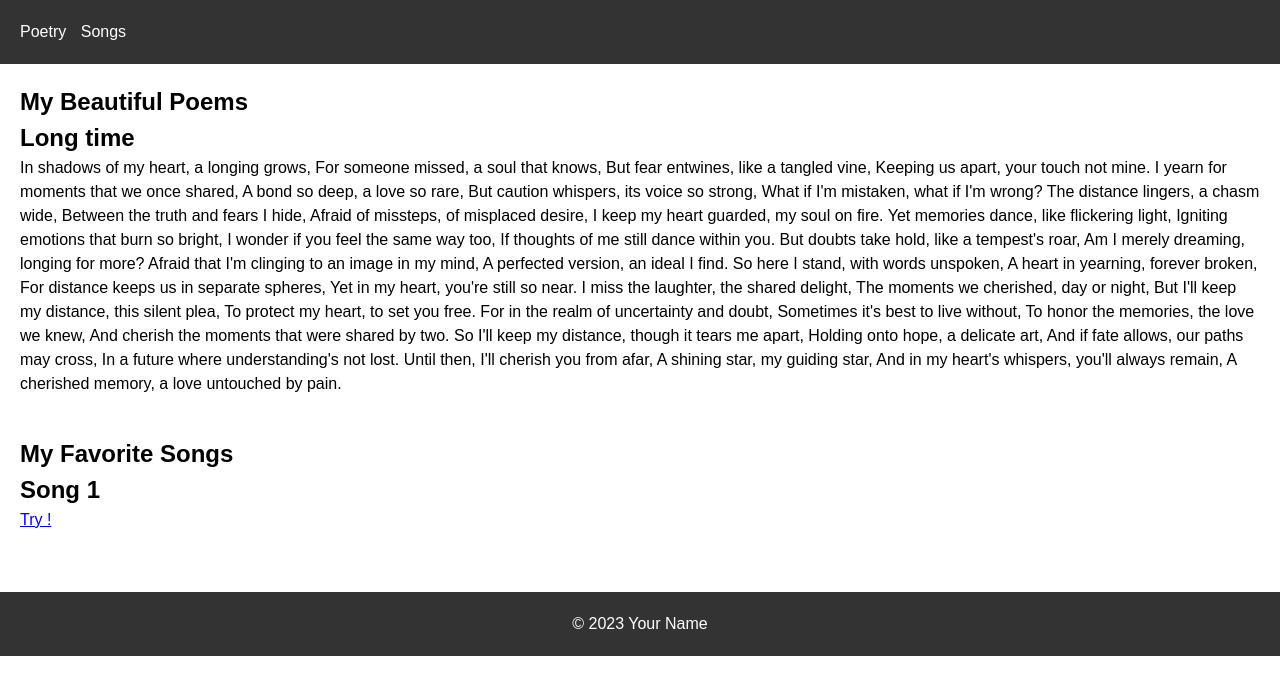
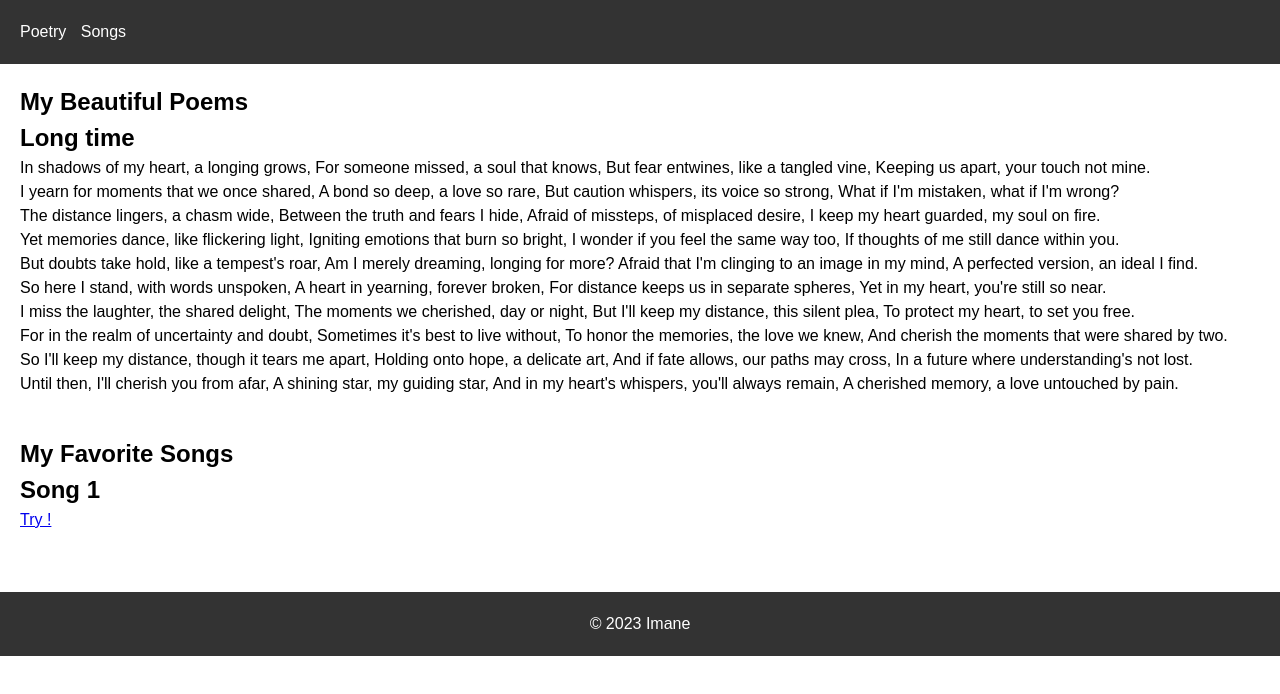
Before and after one commit to imandsw/stars, a plain HTML site: page index.html in a window 1280 px wide. Drawn offline with Linux system fonts and the light colour scheme.

Commit message:
Update index.html

```diff
--- a/index.html
+++ b/index.html
@@ -26,47 +26,47 @@
 For someone missed, a soul that knows,
 But fear entwines, like a tangled vine,
 Keeping us apart, your touch not mine.
-
+        </p>
 I yearn for moments that we once shared,
 A bond so deep, a love so rare,
 But caution whispers, its voice so strong,
 What if I'm mistaken, what if I'm wrong?
-
+<p>
 The distance lingers, a chasm wide,
 Between the truth and fears I hide,
 Afraid of missteps, of misplaced desire,
 I keep my heart guarded, my soul on fire.
-
+</p>
 Yet memories dance, like flickering light,
 Igniting emotions that burn so bright,
 I wonder if you feel the same way too,
 If thoughts of me still dance within you.
-
+<p>
 But doubts take hold, like a tempest's roar,
 Am I merely dreaming, longing for more?
 Afraid that I'm clinging to an image in my mind,
 A perfected version, an ideal I find.
-
+</p>
 So here I stand, with words unspoken,
 A heart in yearning, forever broken,
 For distance keeps us in separate spheres,
 Yet in my heart, you're still so near.
-
+<p>
 I miss the laughter, the shared delight,
 The moments we cherished, day or night,
 But I'll keep my distance, this silent plea,
 To protect my heart, to set you free.
-
+</p>
 For in the realm of uncertainty and doubt,
 Sometimes it's best to live without,
 To honor the memories, the love we knew,
 And cherish the moments that were shared by two.
-
+<p>
 So I'll keep my distance, though it tears me apart,
 Holding onto hope, a delicate art,
 And if fate allows, our paths may cross,
 In a future where understanding's not lost.
-
+</p><p>
 Until then, I'll cherish you from afar,
 A shining star, my guiding star,
 And in my heart's whispers, you'll always remain,
@@ -86,7 +86,7 @@ A cherished memory, a love untouched by pain.
   </main>
 
   <footer>
-    <p>© 2023 Your Name</p>
+    <p>© 2023 Imane </p>
   </footer>
 </body>
 </html>
```
